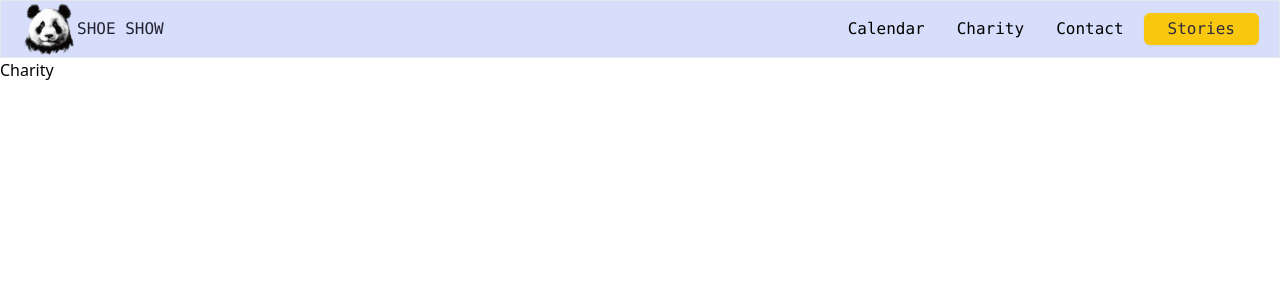
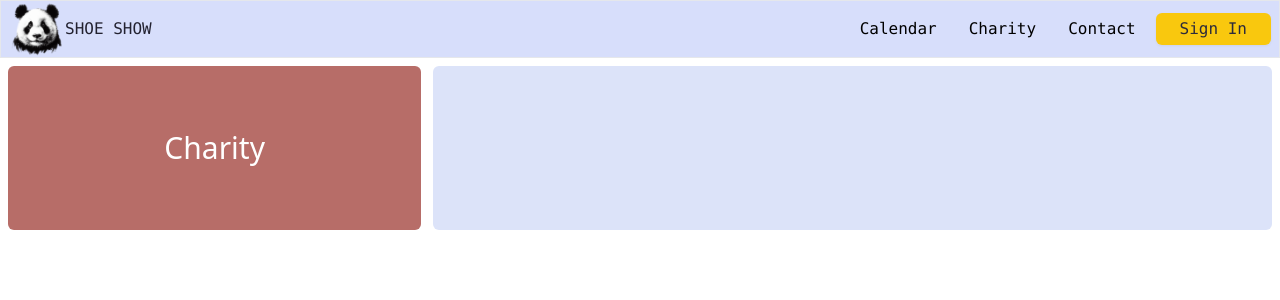
Before and after one commit to CEODemitri/Shoe-Show-V3, a Next.js app: page /Pages/Charity in a window 1280 px wide. Shown: the top 300 px of the page. Built offline with nearby package versions, Linux system fonts and the light colour scheme; a web font is replaced by a local one.

Commit message:
charity page header start, freestyle.

```diff
--- a/src/app/Pages/Charity/page.js
+++ b/src/app/Pages/Charity/page.js
@@ -1,7 +1,16 @@
 export default function Charity() {
   return (
-    <main>
-      <h1>Charity</h1>
+    <main className="grid grid-cols-12 grid-rows-12 m-2 gap-3 overflow-hidden">
+      {/* title */}
+      <div className="title col-start-1 col-span-4 row-start-1 row-span-2 bg-[#B76D68] text-white rounded-md flex justify-center items-center py-16">
+        <h1 className="text-3xl">Charity</h1>
+      </div>
+
+      {/* description */}
+      <div className="col-start-5 col-span-8 row-start-1 row-span-2 bg-[#DCE3F9] text-white rounded-md">
+        {/* short description */}
+        {/* cta */}
+      </div>
     </main>
   );
 }
--- a/src/app/components/NavBar.js
+++ b/src/app/components/NavBar.js
@@ -19,7 +19,7 @@ export default function NavBar() {
 
   return (
     <>
-      <nav className="bg-[#d7defb] flex justify-between items-center px-5 border col-span-12 font-mono">
+      <nav className="bg-[#d7defb] flex justify-between items-center px-2 border col-span-12 font-mono overflow-hidden">
         <a href="/" className="flex justify-center items-center">
           <Image
             src="/logo.png"
@@ -44,6 +44,7 @@ export default function NavBar() {
             ))}
           </div>
 
+          {/* on press, open hamburger menu */}
           <svg
             xmlns="http://www.w3.org/2000/svg"
             x="0px"
@@ -60,7 +61,7 @@ export default function NavBar() {
             href="#"
             className="bg-[#F9C80E] px-6 py-1 rounded-md text-[#2C2B3C] title drop-shadow-sm"
           >
-            Stories
+            Sign In
           </a>
         </section>
       </nav>
--- a/src/app/page.js
+++ b/src/app/page.js
@@ -7,7 +7,7 @@ import { FaSquareArrowUpRight } from "react-icons/fa6";
 export default function Home() {
   return (
     <main>
-      <div className="md:h-[92vh] grid md:grid-cols-12 grid-rows-10 gap-3 my-2 md:m-2 font-mono">
+      <div className="md:h-[92vh] grid md:grid-cols-12 grid-rows-10 gap-3 m-2 font-mono">
         {/* hero */}
         <article className="md:col-span-6 row-span-3 md:row-span-10 border min-h-[1/4] bg-[#EEF1FC] rounded-md hover:shadow-2xl">
           <div className="h-full flex flex-col justify-between">
```
Also changed, not shown: 1 other file (tests, documents, lock files or other folders).
